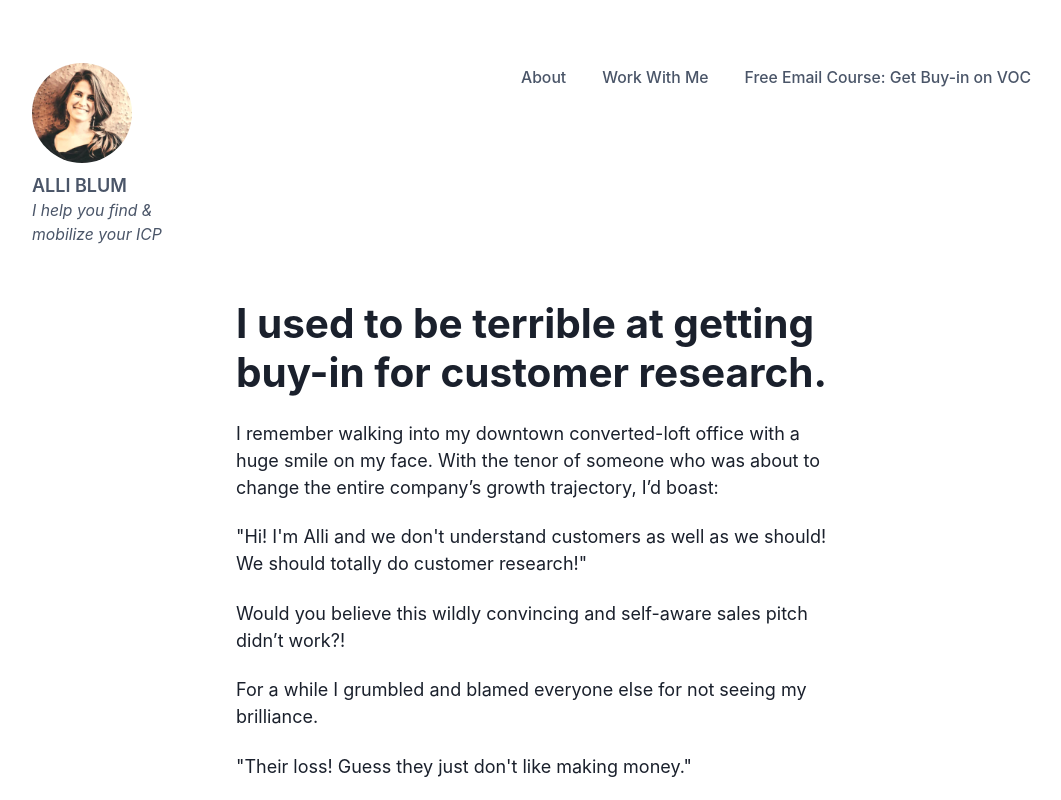
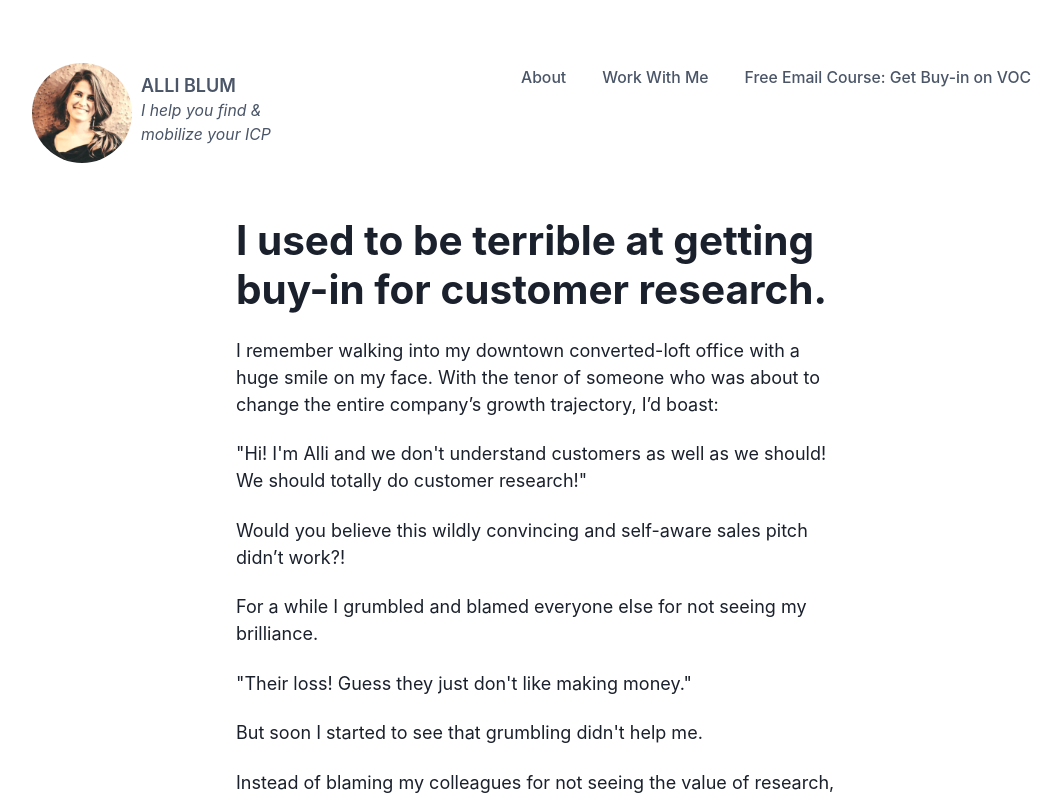
Before and after one commit to alliblum/nextjs-blog, a Next.js app: page / in a window 1280 px wide. Shown: the top 800 px of the page, without its empty margins (104-1165 px from the left). Built offline with nearby package versions, Linux system fonts and the light colour scheme.

Commit message:
futzing with nav

```diff
--- a/components/layout.tsx
+++ b/components/layout.tsx
@@ -34,6 +34,8 @@ export default function Layout({
       </section>
       <Center>
         <Box
+          as="main"
+          // mt={20}
           width={{
             base: '90%', // 0-48em
             sm: '400px',
--- a/components/navbar.tsx
+++ b/components/navbar.tsx
@@ -78,6 +78,8 @@ export default function WithSubnavigation() {
         borderStyle={'solid'}
         borderColor={useColorModeValue('gray.200', 'gray.900')}
         align={'center'}
+        // as="header"
+        // w="100%"
         // position={'fixed'}
       >
         <Flex
@@ -85,11 +87,11 @@ export default function WithSubnavigation() {
           justify={{ base: 'center', md: 'start' }}
           align="bottom"
         >
-          <Stack>
+          <Stack direction="row">
             <Box>
               <Headshot />
             </Box>
-            <Box>
+            <Box mt={2}>
               <Text fontWeight={600}>ALLI BLUM</Text>
               <Text fontStyle="italic" fontSize="sm">
                 I help you find &{' '}
```
